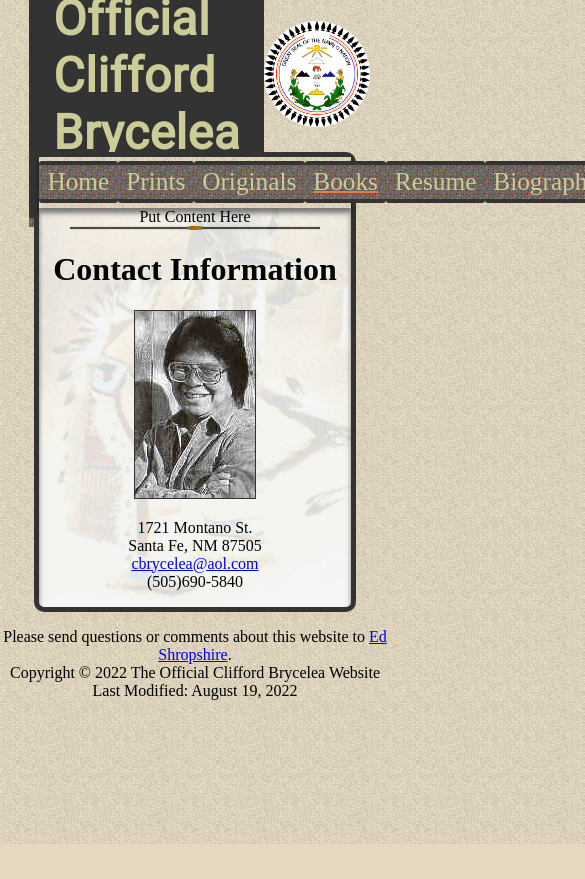
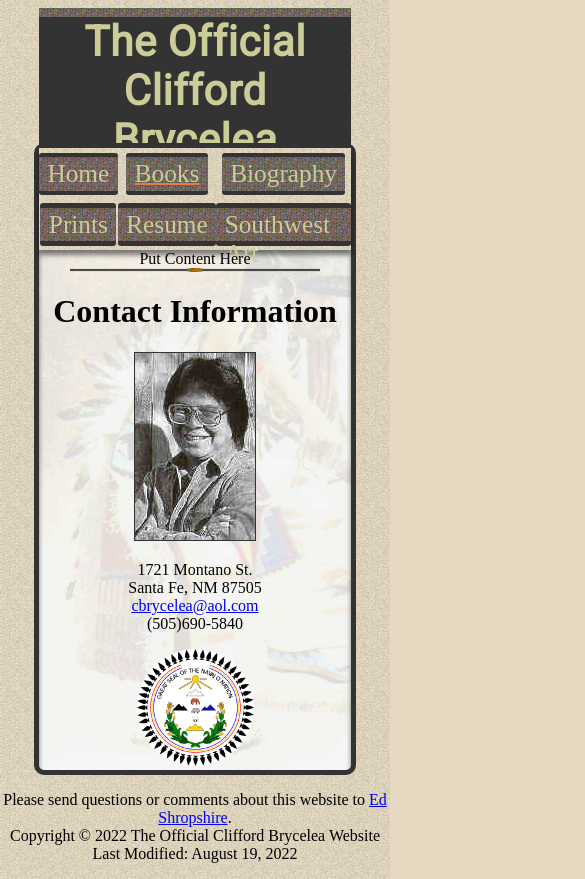
Before and after one commit to colemanshropshire/CBryceleaWebsite, a plain HTML site: page books.html in a window 390 px wide. Shown: the top 879 px of the page, 585 px wide, since content can reach past the window. Before the commit the page ends 844 px from the top, so only its background shows below. Drawn offline with Linux system fonts and the light colour scheme.

Commit message:
some mobile formating

```diff
--- a/biography.html
+++ b/biography.html
@@ -12,7 +12,6 @@
     <link href="https://fonts.googleapis.com/css2?family=Roboto&display=swap" rel="stylesheet">
 
     <link rel="stylesheet" href="styles/common.css" />
-    <link rel="stylesheet" href="styles/nav.css" />
   </head>
   <body style="background-image: url(images/backgrounds/sandstone.png);">
     <div class="header">
@@ -28,7 +27,6 @@
       <div class="nav" style="background-image: url(images/backgrounds/sandstone.png);">
         <div class="nav-link"><a style="background-image: url(images/backgrounds/slatePattern.png);" href="index.html">Home</a></div>
         <div class="nav-link"><a style="background-image: url(images/backgrounds/slatePattern.png);" href="prints.html">Prints</a></div>
-        <div class="nav-link"><a style="background-image: url(images/backgrounds/slatePattern.png);" href="originals.html">Originals</a></div>
         <div class="nav-link"><a style="background-image: url(images/backgrounds/slatePattern.png);" href="books.html">Books</a></div>
         <div class="nav-link"><a style="background-image: url(images/backgrounds/slatePattern.png);" href="resume.html">Resume</a></div>
         <div class="nav-link current-page"><a style="background-image: url(images/backgrounds/slatePattern.png);" href="biography.html">Biography</a></div>
@@ -36,7 +34,14 @@
       </div>
 
       <div class="content">
-        Put Content Here
+        <h1>Clifford Brycelea</h1>
+
+        <p>Dine Tribe Artist Clifford Brycelea started life by the Lukachukai Mountains on the Dinee Reservation near Cove, Arizona. He had a traditional upbringing, and won his first award for his art when he was in second grade. It was not until high school though, that art became a part of his life again, when he struggled through an oil painting class. Despite the frustration he experienced with that particular medium of art, his classmates admired his pencil, and pen and ink drawings, and used them in their high school yearbook. Clifford considered going to trade school after he graduated, until a school counselor suggested that he would be unlikely to make it in a four year college. He proved her wrong by graduating in 1975 with a Bachelor of Arts degree from Fort Lewis College in Durango, Colorado.</p>
+        <p>Clifford did not focus on Native American themes in his art until after college. His initial public exposure came shortly after graduation when Jackson Clark Sr. (founder of what is today Toh-Atin Gallery in Durango) added Cliffords paintings to the stores inventory. Mr. Clark encouraged Clifford to enter his art in competitive shows. It wasnt long before Cliffords works started winning awards once again.</p>
+        <p>In 1977 western novelist Louis LAmour purchased one of Cliffords paintings. At the time of that initial purchase LAmour was in Durango conducting research for his book "Haunted Mesa". LAmour was so impressed with Cliffords work that he featured it on the cover of "Haunted Mesa", and used Cliffords art later to illustrate several short stories. The two men became close friends, and in 1981 LAmour hosted at his Beverly Hills home, a private showing of Cliffords art. Although LAmour passed away in 1988, his wife continues to be a collector of Cliffords work.</p>
+        <p>Cliffords watercolors feature uncluttered, remote scenery and lone tepees or hogans. He strives to make his landscapes restful to look at, and hopes that they evoke a sense of peacefulness. The scale of his painted landscapes is usually small. Clifford initially started making his landscapes in miniature when he was on the road traveling between shows. He found that the reduced size allowed him to complete them more easily when his time was limited, and when being on the road provided distractions.</p>
+        <p>Clifford still avoids oil paints, but achieves power and subtlety with his talent in watercolor and acrylics. Unlike his watercolor paintings, his acrylic paintings often depict kachinas and mystical figures and bolder, darker settings. Cliffords diversity has won him numerous awards including four Gold medals from the American Indian and Cowboy Artist group, and in 1987 the "Indian Artist of the Year" award form the Indian Arts and Crafts Association (LACA). His art has graced the cover of Southwest Art magazine, and he has provided the cover art for books by several authors in addition to LAmour. He recently illustrated the childrens book "Moon and Otter and Frog," an accomplishment his children are sure to admire and enjoy. He was also featured in the recent Discovery Channel documentary about Canyon De Chelley, titled "Ancient Sky Watching".</p>
+        <p>Without a doubt Clifford Brycelca enjoys a varied and successful career, sharing his creativity and vision with all.</p>
       </div>
 
       <img class="divider" src="images/common/stonrul.png">
@@ -49,6 +54,10 @@
           <a href="mailto:cbrycelea@aol.com" target="_blank">cbrycelea@aol.com</a><br/>
           (505)690-5840</p>
       </div>
+
+      <div class="mobile-seal">
+        <img src="images/common/Great_Seal_of_the_Navajo_Nation.png" alt="Great Seal of the Navajo Nation" id="seal">
+      </div>
     </div>
 
     <div class="copyright">
--- a/books.html
+++ b/books.html
@@ -12,7 +12,6 @@
     <link href="https://fonts.googleapis.com/css2?family=Roboto&display=swap" rel="stylesheet">
 
     <link rel="stylesheet" href="styles/common.css" />
-    <link rel="stylesheet" href="styles/nav.css" />
   </head>
   <body style="background-image: url(images/backgrounds/sandstone.png);">
     <div class="header">
@@ -28,7 +27,6 @@
       <div class="nav" style="background-image: url(images/backgrounds/sandstone.png);">
         <div class="nav-link"><a style="background-image: url(images/backgrounds/slatePattern.png);" href="index.html">Home</a></div>
         <div class="nav-link"><a style="background-image: url(images/backgrounds/slatePattern.png);" href="prints.html">Prints</a></div>
-        <div class="nav-link"><a style="background-image: url(images/backgrounds/slatePattern.png);" href="originals.html">Originals</a></div>
         <div class="nav-link current-page"><a style="background-image: url(images/backgrounds/slatePattern.png);" href="books.html">Books</a></div>
         <div class="nav-link"><a style="background-image: url(images/backgrounds/slatePattern.png);" href="resume.html">Resume</a></div>
         <div class="nav-link"><a style="background-image: url(images/backgrounds/slatePattern.png);" href="biography.html">Biography</a></div>
@@ -49,6 +47,10 @@
           <a href="mailto:cbrycelea@aol.com" target="_blank">cbrycelea@aol.com</a><br/>
           (505)690-5840</p>
       </div>
+
+      <div class="mobile-seal">
+        <img src="images/common/Great_Seal_of_the_Navajo_Nation.png" alt="Great Seal of the Navajo Nation" id="seal">
+      </div>
     </div>
 
     <div class="copyright">
--- a/styles/common.css
+++ b/styles/common.css
@@ -29,8 +29,8 @@
   font-family: 'Roboto', sans-serif;
   background-color: #333;
   color: #cbcc97;
-  font-size: 3em;
-  padding: 0 .5em;
+  font-size: 5vh;
+  padding: 0 1vw;
   margin: 0;
   letter-spacing: .5px;
 }
@@ -48,7 +48,8 @@
 }
 
 .nav {
-  display: flex;
+  display: grid;
+  grid-auto-flow: column;
   justify-content: space-around;
   width: 100%;
   background-color: #e5dac1;
@@ -114,3 +115,47 @@
 .copyright p {
   text-align: center;
 }
+
+.mobile-seal {
+  display: none;
+}
+
+
+@media screen and (max-width: 800px) {
+  .header {
+    display: inline;
+    text-align: center;
+    margin: 1vh 0;
+    width: 80vw;
+  }
+
+  .header .seal {
+    display: none;
+  }
+
+  .content p {
+    font-size: 1em;
+  }
+
+  .content img {
+    height: 30vh;
+  }
+  .mobile-seal {
+    display: inline;
+  }
+
+  #seal {
+    height: 30vw;
+  }
+
+  .nav {
+    grid-template-areas:
+    ' . . . '
+    ' . . . ';
+  }
+
+  .nav-link {
+    width: fit-content;
+    justify-self: center;
+  }
+}
```
Also changed, not shown: index.html (+4 -2 lines), prints.html (+4 -2 lines), resume.html (+4 -2 lines), southwestArt.html (+4 -2 lines), styles/nav.css (deleted).
